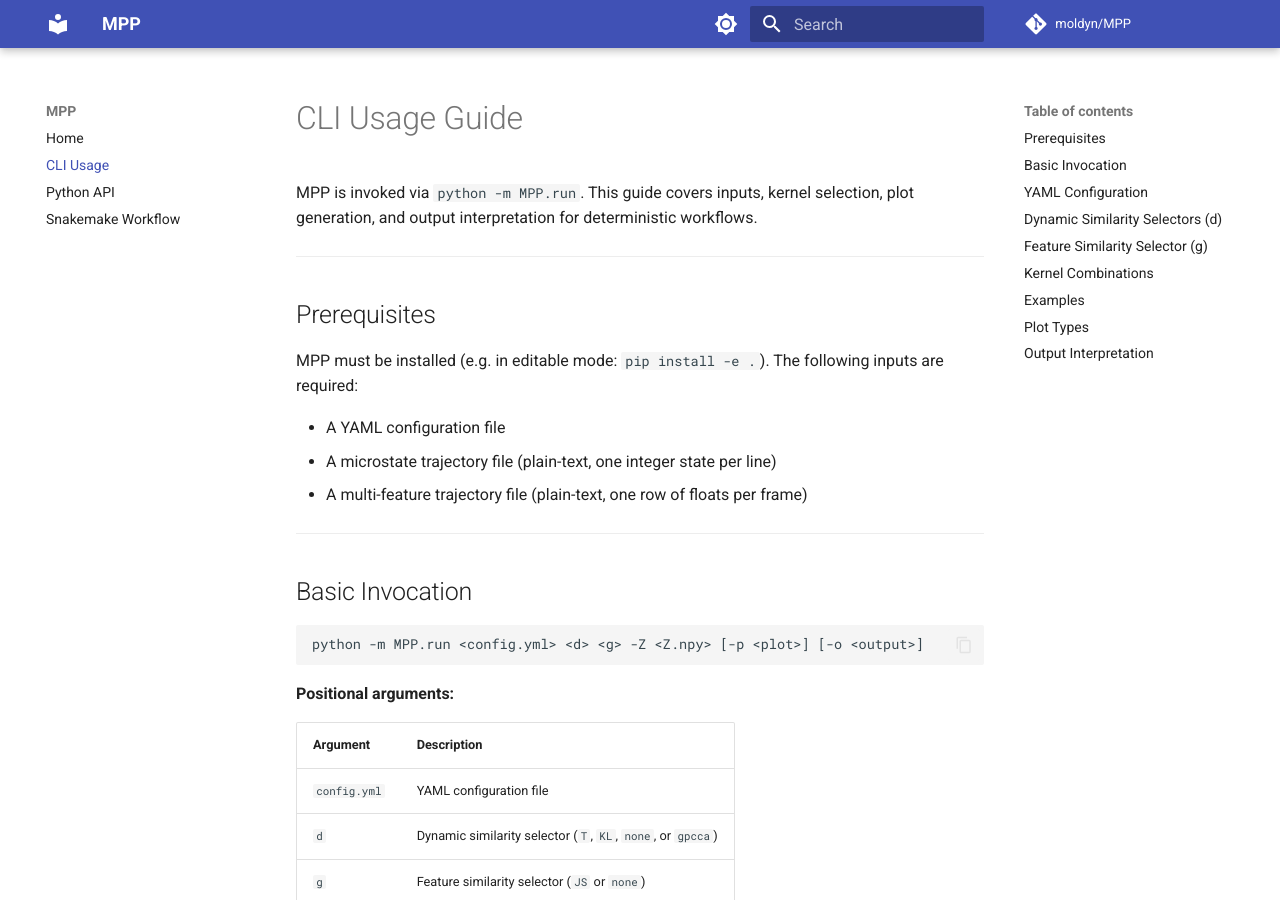
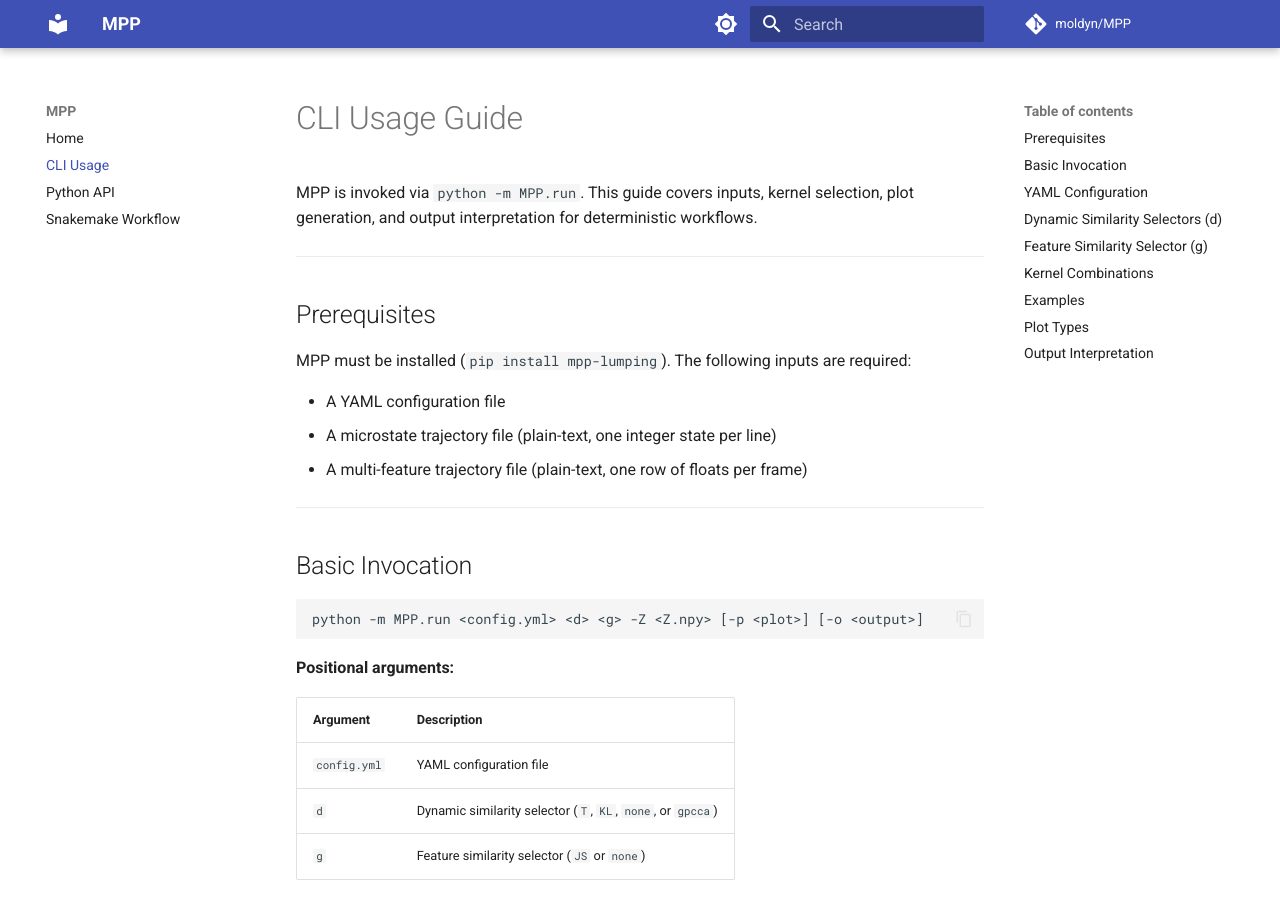
Before and after one commit to moldyn/MPP, an MkDocs documentation site: the page built from docs/usage_cli.md, in a window 1280 px wide and 900 px high. Built offline with MkDocs 1.6.1 and Material for MkDocs 9.7.7, drawn with Linux system fonts in a browser that asks for light colours; comment, search, counter and statistics services are not loaded.

Commit message:
Fix installation instructions in docs: use pip install mpp-lumping

```diff
--- a/docs/usage_cli.md
+++ b/docs/usage_cli.md
@@ -8,7 +8,7 @@ workflows.
 
 ## Prerequisites
 
-MPP must be installed (e.g. in editable mode: `pip install -e .`). The
+MPP must be installed (`pip install mpp-lumping`). The
 following inputs are required:
 
 - A YAML configuration file
```
Also changed, not shown: docs/usage_api.md (+1 -1 lines).
